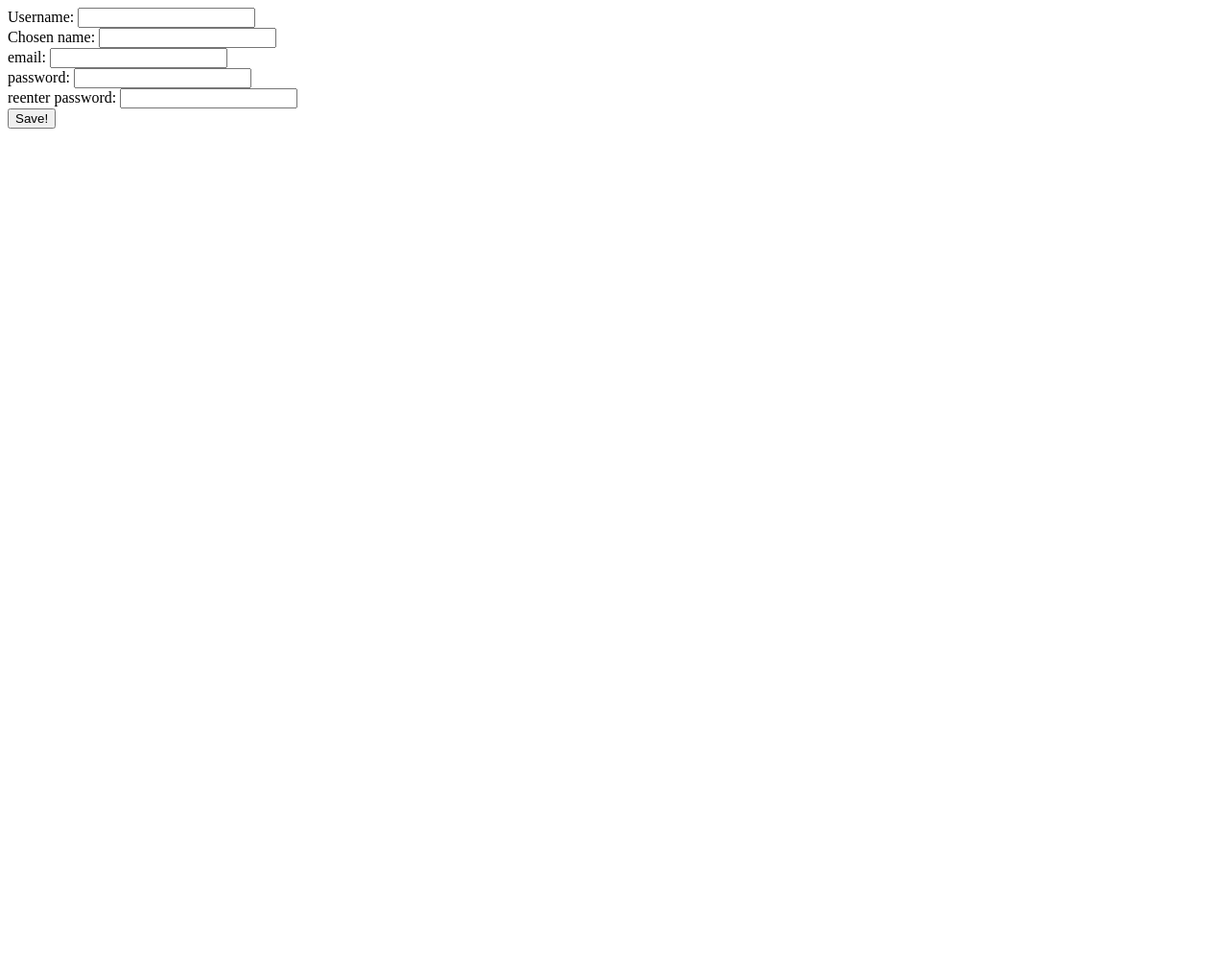
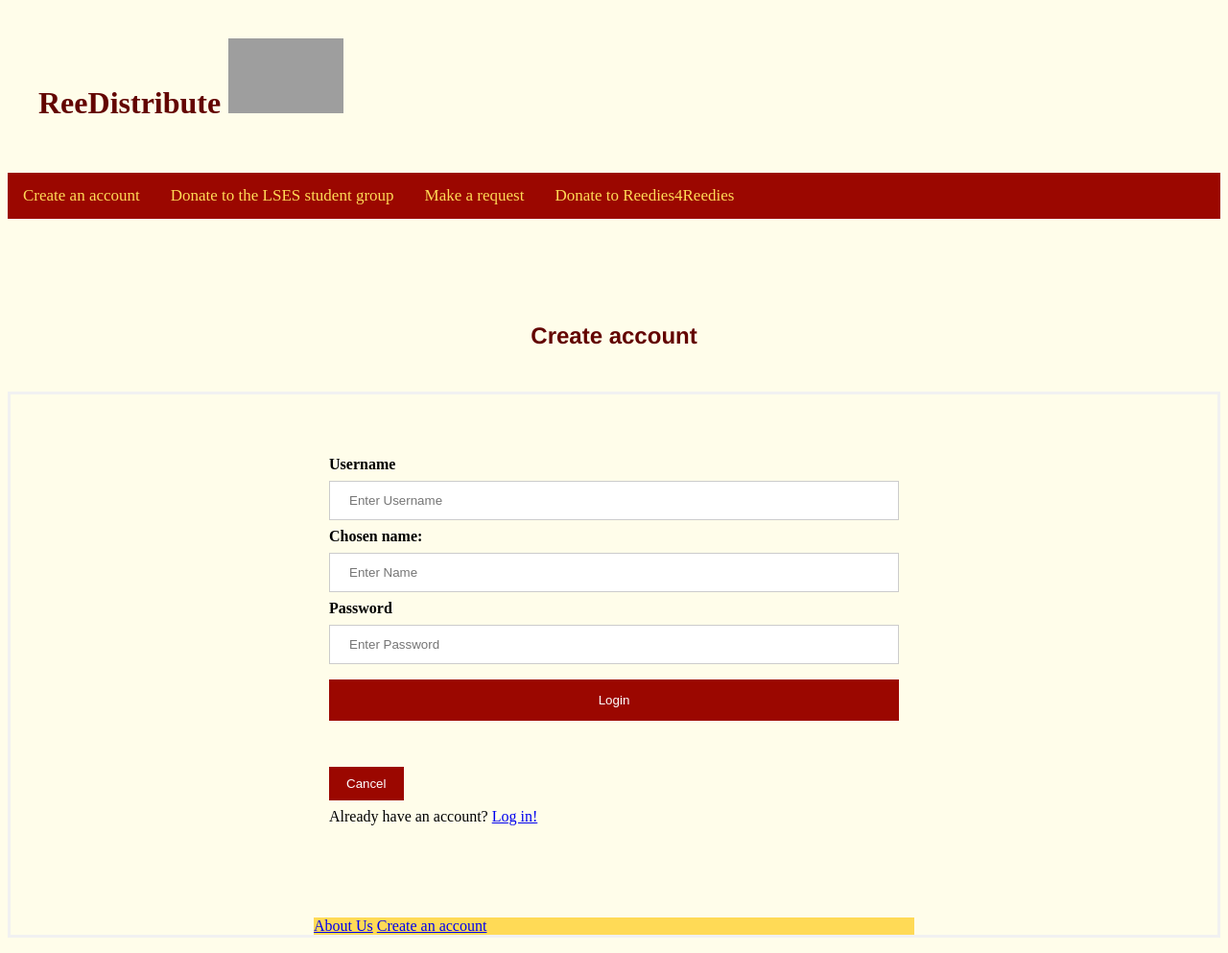
Before and after one commit to reed-college/ReeDistribute, a Flask app: page /create_account in a window 1280 px wide. Shown: the whole page at 96% size. Before the commit the page ends 134 px from the top, so only its background shows below. Run offline with Flask 2, Linux system fonts and the light colour scheme; parts of the project's set-up code (start-up, migrations or seed data) failed here and were passed over; grey boxes are pictures that could not be loaded.

Commit message:
more stylish
csssss

```diff
--- a/templates/addform.html
+++ b/templates/addform.html
@@ -1,9 +1,89 @@
-<!doctype html>
-<form action="/record_account" method="post">
-    Username: <input type="text" name="username" required><br>
-    Chosen name: <input type="text" name="name" required><br>
-    email: <input type="text" name="email" required><br>
-    password: <input type="text" name="pw1" required><br>
-    reenter password: <input type="text" name="pw2" required><br>
-    <input type="submit" value="Save!">
-</form>
+<head>
+{% extends "basic.html" %}
+{% block content %}
+<head>
+    <title>Create Account</title>
+<style>
+form {
+    padding-left:25%;
+    padding-right:25%;
+    border: 3px solid #f1f1f1;
+}
+input[type=text], input[type=chosen_name], input[type=password] {
+    width: 100%;
+    padding: 12px 20px;
+    margin: 8px 0;
+    display: inline-block;
+    border: 1px solid #ccc;
+    box-sizing: border-box;
+}
+button {
+    background-color: #9b0700;
+    color: white;
+    padding: 14px 20px;
+    margin: 8px 0;
+    border: none;
+    cursor: pointer;
+    width: 100%;
+    display: block;
+}
+button:hover {
+    opacity: 0.8;
+}
+.cancelbtn {
+    width: auto;
+    padding: 10px 18px;
+    background-color: #9b0700;
+}
+
+.container {
+    padding: 16px;
+    float: center;
+}
+
+h2 {
+    text-align: center;
+    font-family: "Helvetica Neue";
+}
+/* Change styles for span and cancel button on extra small screens */
+@media screen and (max-width: 300px) {
+    span.psw {
+       display: block;
+       float: none;
+    }
+    .cancelbtn {
+       width: 100%;
+    }
+}
+</style>
+</head>
+<body>
+<p>
+<body>
+
+<h2>Create account</h2>
+
+<form action="/" method="post">
+<p>
+  <div class="container" style="display:inline-block;">
+    <label><b>Username</b></label>
+    <input type="text" placeholder="Enter Username" name="uname">
+
+
+    <label><b>Chosen name:</b></label>
+    <input type="chosen_name" placeholder="Enter Name" name="name">
+
+    <label><b>Password</b></label>
+    <input type="password" placeholder="Enter Password" name="psw">
+
+    <button type="submit">Login</button>
+  </div>
+
+  <div class="container" style="display: inline-block;">
+    <button type="button" class="cancelbtn">Cancel</button>
+    <span class="psw">Already have an account? <a href="/login">Log in!</a></span>
+  </div>
+  </p>
+</body>
+{% endblock %}
+</head>
```
